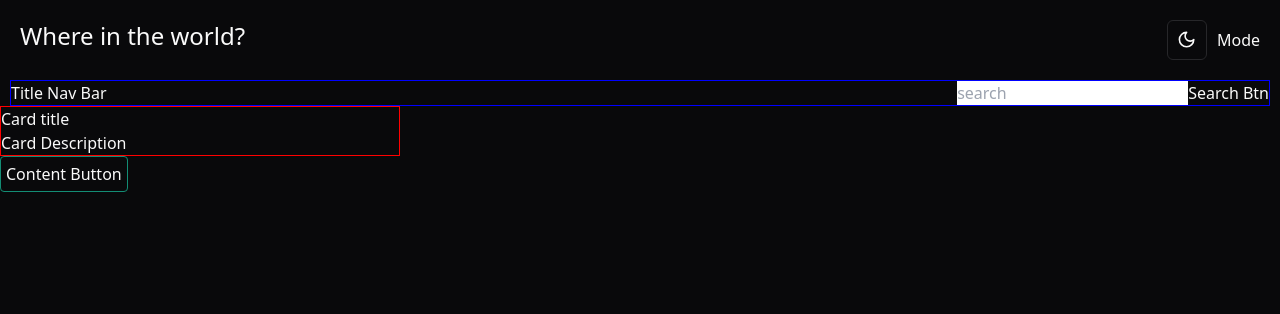
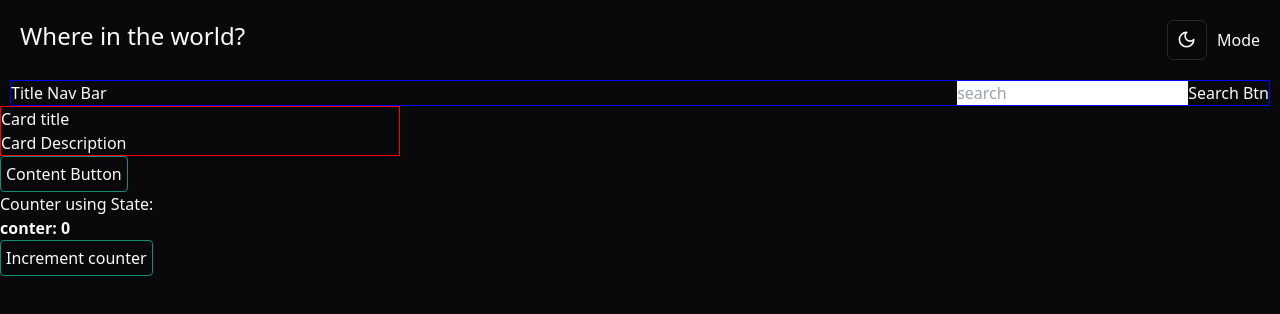
Before and after one commit to anghel7/react-course, a React (Vite) app: page /test/view1 in a window 1280 px wide. Shown: the top 314 px of the page. Built offline with nearby package versions, Linux system fonts and the light colour scheme.

Commit message:
feat: adding counter

```diff
--- a/src/course-test/test-components/test-buton-component/test-button-component.tsx
+++ b/src/course-test/test-components/test-buton-component/test-button-component.tsx
@@ -1,7 +1,8 @@
 import { FC, } from 'react';
 
 interface TestButtonProps{
-  content:string
+  content:string,
+  customClick?:any
 }
 
 const Style = {
@@ -14,7 +15,7 @@ const TestButtonComponent: FC<TestButtonProps> = (props) => {
 
   return (
     <>
-      <button type='button' style={Style}>{props.content}</button>
+      <button type='button' style={Style} onClick={props.customClick}>{props.content}</button>
     </>
   )
 }
--- a/src/course-test/test-pages/test-view-1-component/test-view-1-component.tsx
+++ b/src/course-test/test-pages/test-view-1-component/test-view-1-component.tsx
@@ -1,15 +1,22 @@
 import TestButtonComponent from '@/course-test/test-components/test-buton-component/test-button-component';
 import TestCardComponent from '@/course-test/test-components/test-card-component/test-card-component';
 import TestNavigationBarComponent from '@/course-test/test-components/test-navigation-bar-component/test-navigation-bar-component';
-import { FC, } from 'react';
+import { FC, useState, } from 'react';
 
 const TestView1Component: FC = (props) => {
-
+  const [counter, setCounter] = useState<number>(0);
+  const handleClick = ()=>{
+    setCounter(v=>v+1)
+  }
   return (
     <>
       <TestNavigationBarComponent title={'Title Nav Bar'}></TestNavigationBarComponent>
       <TestCardComponent title={'Card title'} description={'Card Description'}></TestCardComponent>
       <TestButtonComponent content={'Content Button'}></TestButtonComponent>
+
+      <h1>Counter using State:</h1>
+      <p><strong>conter: {counter}</strong>{}</p>
+      <TestButtonComponent content={'Increment counter'} customClick={handleClick}></TestButtonComponent>
     </>
   )
 }
```
